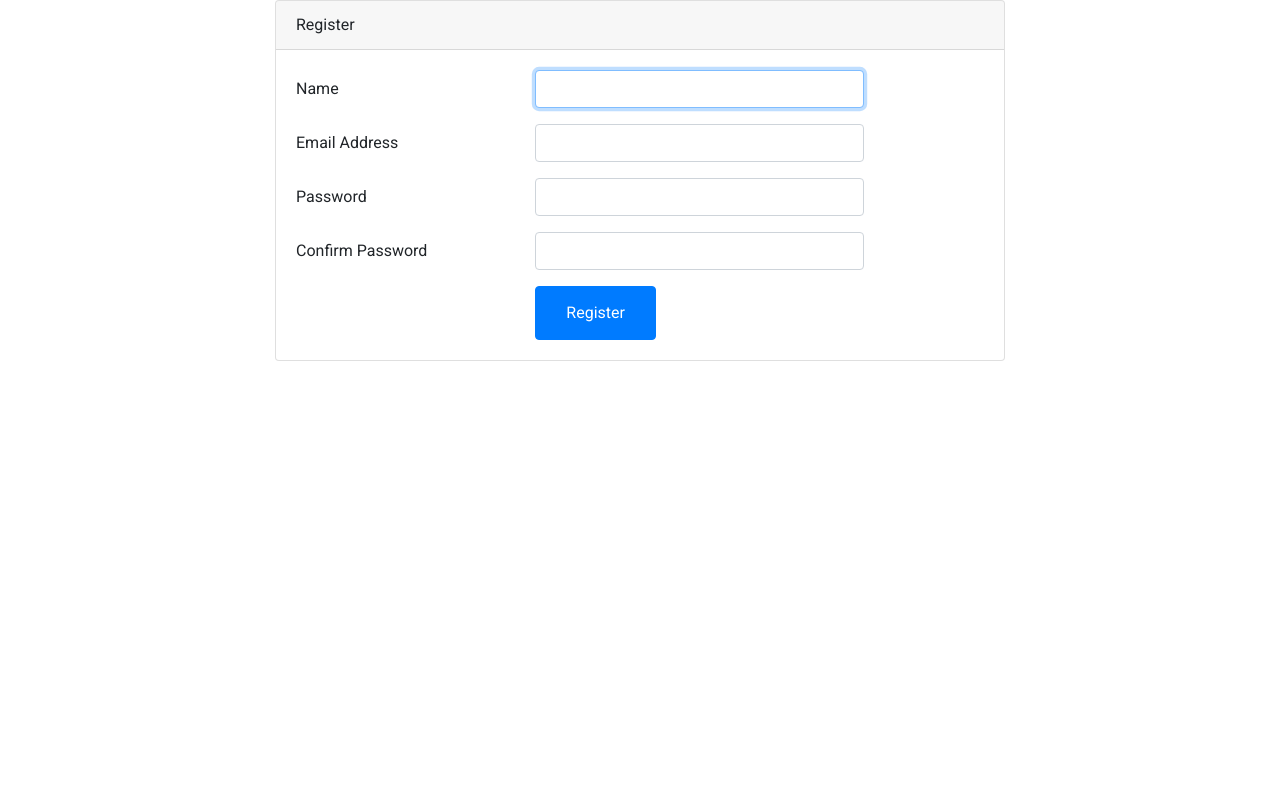
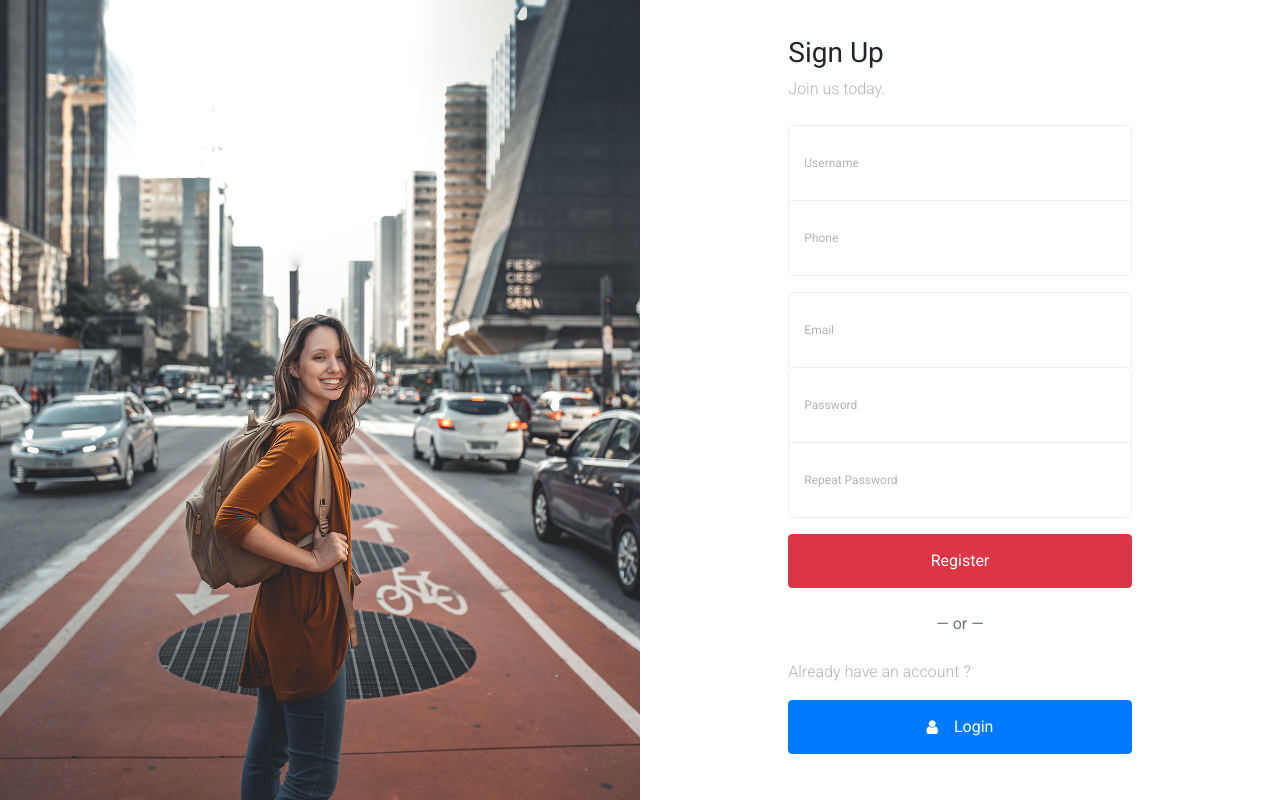
Before and after one commit to bayurifkialghifari/laravel-chat-app, a Laravel app: page /register in a window 1280 px wide. Run offline with Laravel 8, Linux system fonts and the light colour scheme; some libraries are stand-ins or nearby versions; some web fonts are replaced.

Commit message:
add register

```diff
--- a/app/Http/Controllers/Auth/RegisterController.php
+++ b/app/Http/Controllers/Auth/RegisterController.php
@@ -8,6 +8,7 @@ use App\Models\User;
 use Illuminate\Foundation\Auth\RegistersUsers;
 use Illuminate\Support\Facades\Hash;
 use Illuminate\Support\Facades\Validator;
+use Illuminate\Support\Str;
 
 class RegisterController extends Controller
 {
@@ -50,10 +51,10 @@ class RegisterController extends Controller
     protected function validator(array $data)
     {
         return Validator::make($data, [
-            'user_name' => ['required', 'string', 'max:255'],
-            'user_phone' => ['required', 'string', 'max:15', 'min:10'],
+            'username' => ['required', 'string', 'max:255'],
+            'phone' => ['required', 'string', 'max:15'],
             'user_email' => ['required', 'string', 'email', 'max:255', 'unique:users'],
-            'user_password' => ['required', 'string', 'min:8', 'confirmed'],
+            'password' => ['required', 'string', 'min:8', 'confirmed'],
         ]);
     }
 
@@ -66,12 +67,23 @@ class RegisterController extends Controller
      */
     protected function create(array $data)
     {
+        $activation_code = Str::random(50);
+
         $user = User::create([
-            'user_name' => $data['name'],
+            'user_code' => Str::orderedUuid(),
+            'user_name' => $data['username'],
+            'user_nickname' => $data['username'],
             'user_phone' => $data['phone'],
-            'user_email' => $data['email'],
+            'user_email' => $data['user_email'],
             'user_password' => Hash::make($data['password']),
+            'user_bio' => 'Hello World',
+            'user_profile' => '',
+            'is_active' => 0,
+            'activation_code' => $activation_code,
         ]);
+
+        // Encrypt the activation code and send it to the user
+        $activation_code = md5($activation_code);
 
         return $user;
     }
--- a/resources/views/auth/register.blade.php
+++ b/resources/views/auth/register.blade.php
@@ -1,77 +1,94 @@
 @extends('layouts.auth')
 
 @section('content')
-<div class="container">
-    <div class="row justify-content-center">
-        <div class="col-md-8">
-            <div class="card">
-                <div class="card-header">{{ __('Register') }}</div>
-
-                <div class="card-body">
+    <div class="bg order-2 order-md-1" style="background-image: url('{{ 'assets' }}/auth/images/bg_1.jpg');">
+    </div>
+    <div class="contents order-1 order-md-2">
+        <div class="container">
+            <div class="row align-items-center justify-content-center">
+                <div class="col-md-7">
+                    <div class="mb-4">
+                        <h3>Sign Up</h3>
+                        <p class="mb-4">Join us today.
+                        </p>
+                    </div>
                     <form method="POST" action="{{ route('register') }}">
                         @csrf
 
-                        <div class="row mb-3">
-                            <label for="name" class="col-md-4 col-form-label text-md-end">{{ __('Name') }}</label>
+                        <div class="form-group first">
+                            <label for="username">Username</label>
+                            <input type="text" name="username" class="form-control" id="username">
 
-                            <div class="col-md-6">
-                                <input id="name" type="text" class="form-control @error('name') is-invalid @enderror" name="name" value="{{ old('name') }}" required autocomplete="name" autofocus>
+                        </div>
+                        @error('username')
+                            <p class="text-danger">
+                                <strong>{{ $message }}</strong>
+                            </p>
+                        @enderror
 
-                                @error('name')
-                                    <span class="invalid-feedback" role="alert">
-                                        <strong>{{ $message }}</strong>
-                                    </span>
-                                @enderror
-                            </div>
+                        <div class="form-group last mb-3">
+                            <label for="phone">Phone</label>
+                            <input type="number" name="phone" class="form-control" id="phone">
+
+                        </div>
+                        @error('phone')
+                            <p class="text-danger">
+                                <strong>{{ $message }}</strong>
+                            </p>
+                        @enderror
+
+                        <div class="form-group first">
+                            <label for="email">Email</label>
+                            <input type="email" name="user_email" class="form-control" id="email">
                         </div>
 
-                        <div class="row mb-3">
-                            <label for="email" class="col-md-4 col-form-label text-md-end">{{ __('Email Address') }}</label>
+                        @error('user_email')
+                            <p class="text-danger">
+                                <strong>{{ $message }}</strong>
+                            </p>
+                        @enderror
 
-                            <div class="col-md-6">
-                                <input id="email" type="email" class="form-control @error('email') is-invalid @enderror" name="email" value="{{ old('email') }}" required autocomplete="email">
+                        <div class="form-group first">
+                            <label for="password">Password</label>
+                            <input type="password" name="password" class="form-control" id="password">
 
-                                @error('email')
-                                    <span class="invalid-feedback" role="alert">
-                                        <strong>{{ $message }}</strong>
-                                    </span>
-                                @enderror
-                            </div>
+                        </div>
+                        @error('password')
+                            <p class="text-danger">
+                                <strong>{{ $message }}</strong>
+                            </p>
+                        @enderror
+
+                        <div class="form-group last mb-3">
+                            <label for="password_confirmation">Repeat Password</label>
+                            <input type="password" name="password_confirmation" class="form-control"
+                                id="password_confirmation">
+
                         </div>
 
-                        <div class="row mb-3">
-                            <label for="password" class="col-md-4 col-form-label text-md-end">{{ __('Password') }}</label>
+                        <input type="submit" value="Register" class="btn btn-block btn-danger">
 
-                            <div class="col-md-6">
-                                <input id="password" type="password" class="form-control @error('password') is-invalid @enderror" name="password" required autocomplete="new-password">
+                        <span class="d-block text-center my-4 text-muted">&mdash; or &mdash;</span>
 
-                                @error('password')
-                                    <span class="invalid-feedback" role="alert">
-                                        <strong>{{ $message }}</strong>
-                                    </span>
-                                @enderror
-                            </div>
-                        </div>
-
-                        <div class="row mb-3">
-                            <label for="password-confirm" class="col-md-4 col-form-label text-md-end">{{ __('Confirm Password') }}</label>
-
-                            <div class="col-md-6">
-                                <input id="password-confirm" type="password" class="form-control" name="password_confirmation" required autocomplete="new-password">
-                            </div>
-                        </div>
-
-                        <div class="row mb-0">
-                            <div class="col-md-6 offset-md-4">
-                                <button type="submit" class="btn btn-primary">
-                                    {{ __('Register') }}
-                                </button>
-                            </div>
+                        <div class="social-login">
+                            <p> Already have an account ?</p>
+                            <a href="{{ route('login') }}"
+                                class="btn btn-block btn-primary d-flex justify-content-center align-items-center">
+                                <span class="icon-user mr-3"></span> Login
+                            </a>
+                            {{-- <a href="#" class="facebook btn d-flex justify-content-center align-items-center">
+                            <span class="icon-facebook mr-3"></span> Login with Facebook
+                        </a>
+                        <a href="#" class="twitter btn d-flex justify-content-center align-items-center">
+                            <span class="icon-twitter mr-3"></span> Login with Twitter
+                        </a>
+                        <a href="#" class="google btn d-flex justify-content-center align-items-center">
+                            <span class="icon-google mr-3"></span> Login with Google
+                        </a> --}}
                         </div>
                     </form>
                 </div>
             </div>
         </div>
     </div>
-</div>
 @endsection
```
Also changed, not shown: resources/views/auth/login.blade.php (+12 -13 lines), 1 other file.
